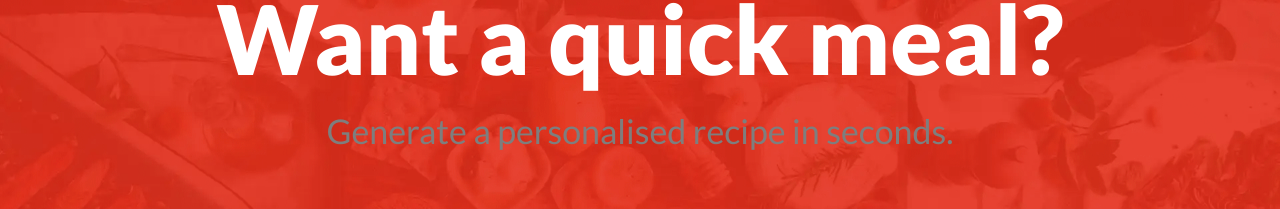
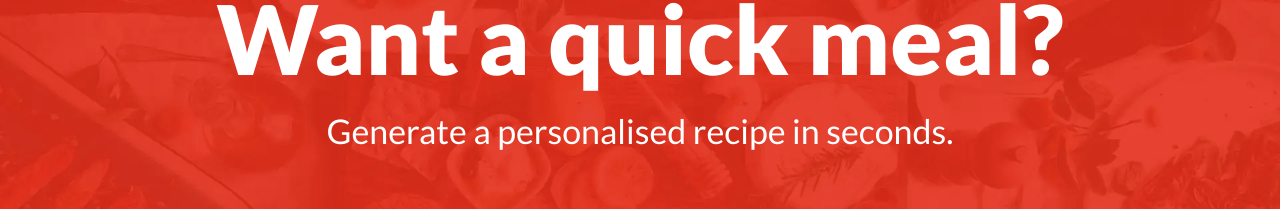
Before and after one commit to UOA-CS732-SE750-Students-2024/project-group-teal-turtles, a Next.js app in the folder frontend/: page /landing in a window 1280 px wide. Shown: the part 144-353 px from the top of the page. Built offline with nearby package versions, Linux system fonts and the light colour scheme; no server answers; sample sign-in values are in the browser's storage.

Commit message:
fix: landing text color (#106)

```diff
--- a/frontend/src/components/landing/LandingPage.jsx
+++ b/frontend/src/components/landing/LandingPage.jsx
@@ -114,7 +114,7 @@ function LandingPage() {
 						<Typography variant="h1" fontWeight="900" sx={{ color: "background.paper" }}>
 							Want a quick meal?
 						</Typography>
-						<Typography variant="h4" sx={{ color: "secondary.main", px: 4, py: 2 }}>
+						<Typography variant="h4" sx={{ color: "background.paper", px: 4, py: 2 }}>
 							Generate a personalised recipe in seconds.
 						</Typography>
 						<Button
```
